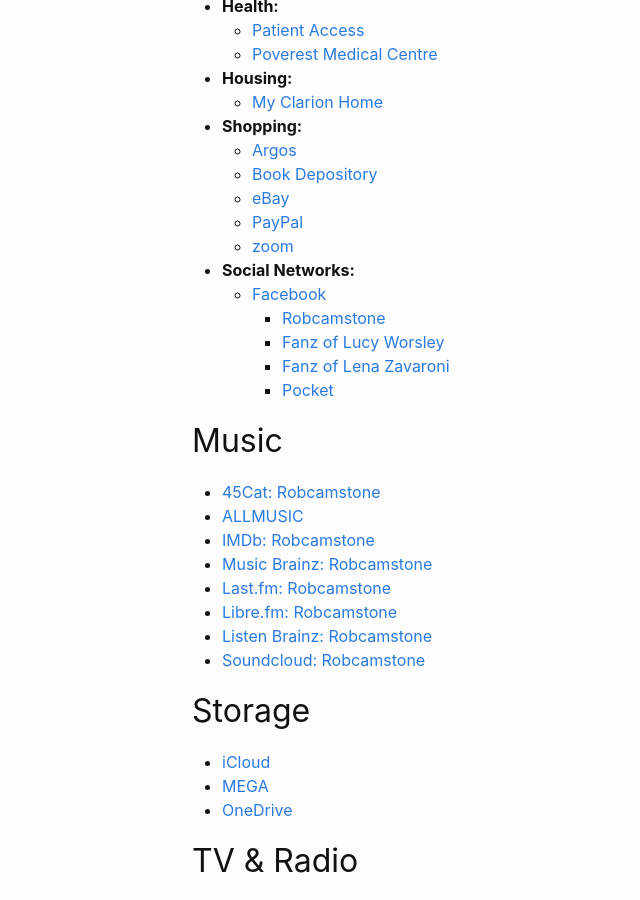
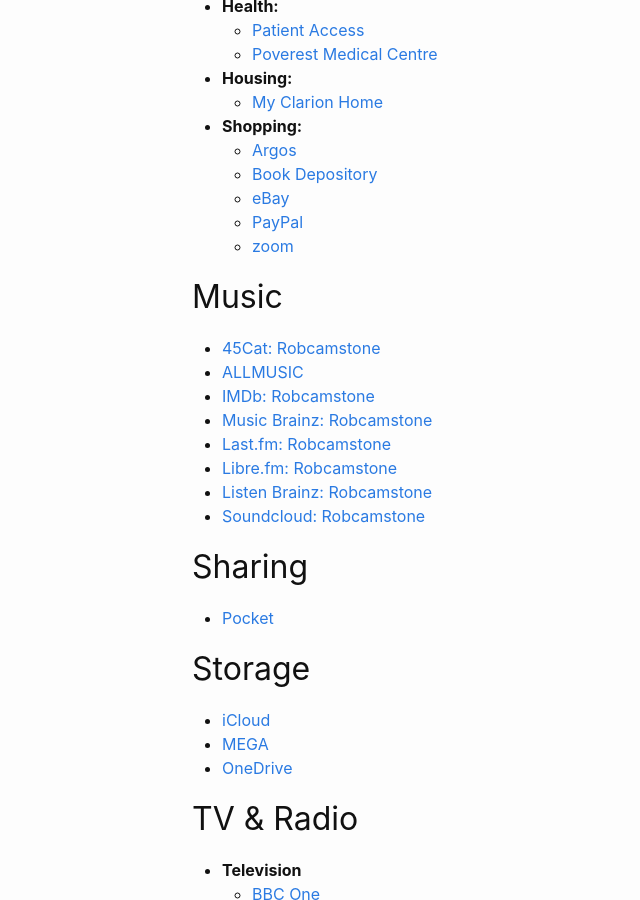
Before and after one commit to Robcamstone/Robcamstone.github.io, a Jekyll site: the page built from bookmarks.md, in a window 1280 px wide and 900 px high, scrolled down 1911 px. Shown: the whole window, without its empty margins (78-718 px from the left). Built offline with Jekyll 4.4.1, drawn with Linux system fonts in a browser that asks for light colours.

Commit message:
Update bookmarks.md

```diff
--- a/bookmarks.md
+++ b/bookmarks.md
@@ -80,12 +80,6 @@ permalink: /bookmarks/
    * [eBay](http://ebay.co.uk)
    * [PayPal](http://paypal.co.uk)
    * [zoom](https://www.zoom.co.uk)
-* **Social Networks:**
-   * [Facebook](https://www.facebook.com)
-      * [Robcamstone](https://www.facebook.com/robertstonebanks)
-      * [Fanz of Lucy Worsley](https://www.facebook.com/fanzoflucyworsley)
-      * [Fanz of Lena Zavaroni](https://www.facebook.com/fanzoflenazavaroni)
-      * [Pocket](https://getpocket.com)
 
 ## Music
    * [45Cat: Robcamstone](http://www.45worlds.com/m/robcamstone)
@@ -96,6 +90,9 @@ permalink: /bookmarks/
    * [Libre.fm: Robcamstone](https://libre.fm/user/Robcamstone)
    * [Listen Brainz: Robcamstone](https://listenbrainz.org/user/Robcamstone)
    * [Soundcloud: Robcamstone](https://soundcloud.com/robcamstone)
+
+## Sharing
+   * [Pocket](https://getpocket.com)
 
 ## Storage
    * [iCloud](https://www.icloud.com)
```
